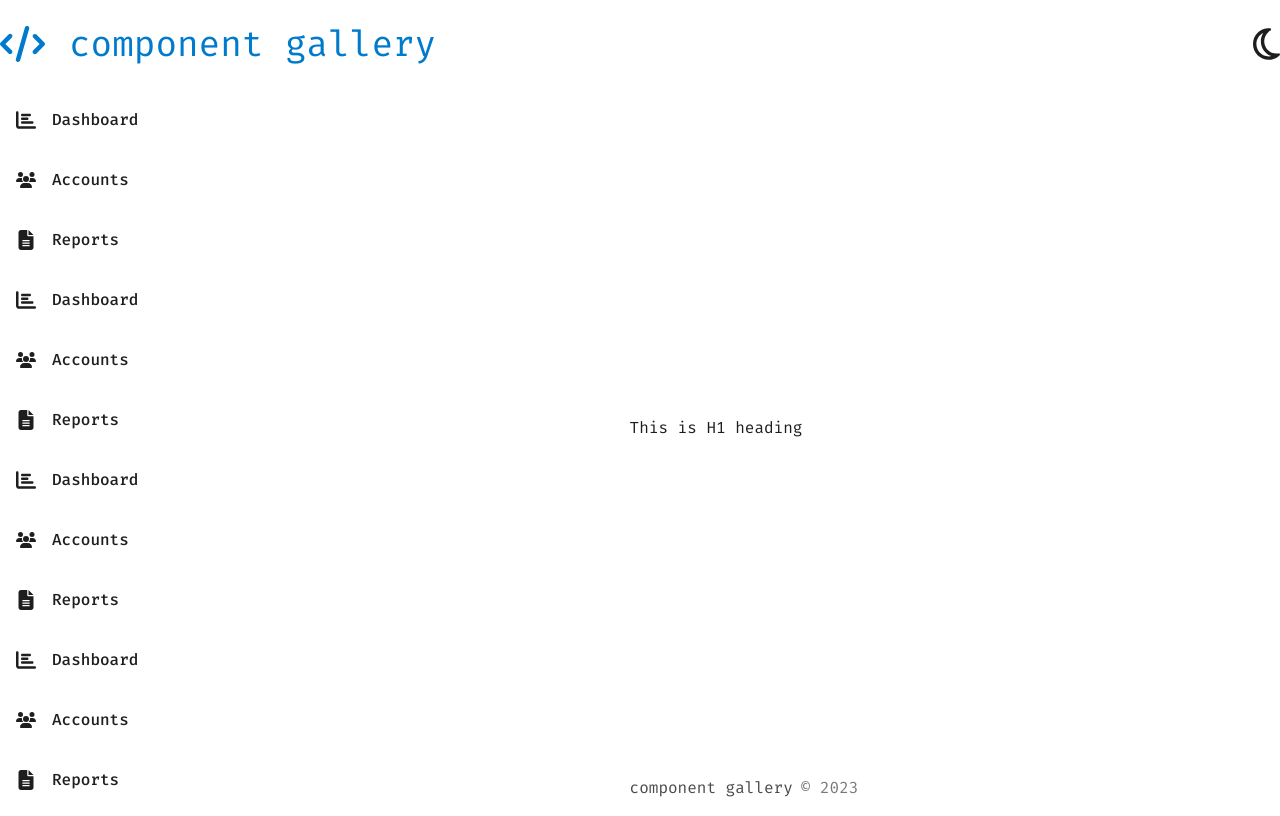
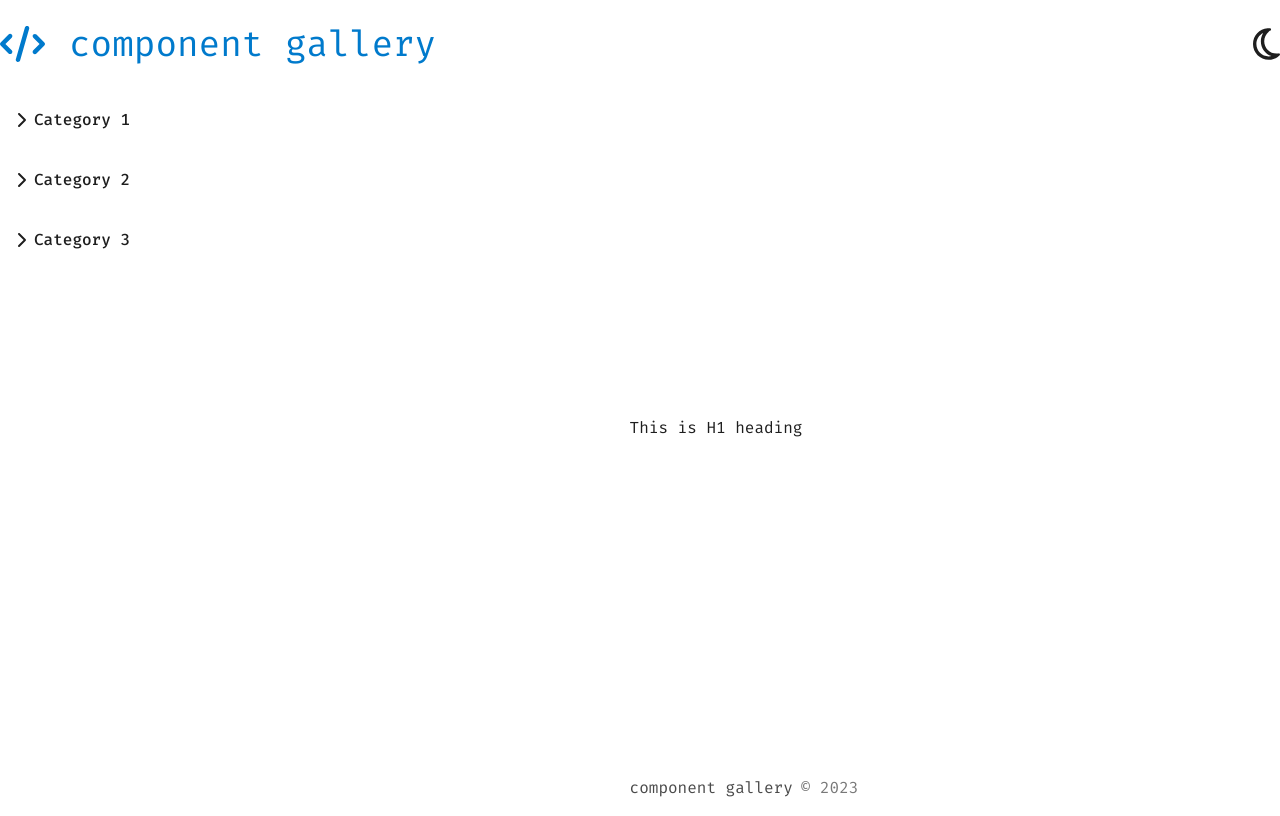
Before and after one commit to mariaantici/component-library, a Next.js app: page / in a window 1280 px wide. Built offline with nearby package versions, Linux system fonts and the light colour scheme.

Commit message:
Rf & Update Sidebar with collapsible categories

```diff
--- a/src/layouts/Sidebar.tsx
+++ b/src/layouts/Sidebar.tsx
@@ -1,53 +1,48 @@
-import { FontAwesomeIcon } from '@fortawesome/react-fontawesome';
-import { faChartBar, faUsers, faFileAlt } from '@fortawesome/free-solid-svg-icons';
+import { useReducer } from 'react';
+import categories from '@/data/sidebarData.json';
+import getIcon from './SidebarLogo';
+
+function reducer(state: number[], action: { type: "TOGGLE_DROPDOWN"; index: number }): number[] {
+    switch (action.type) {
+        case "TOGGLE_DROPDOWN":
+            if (state.includes(action.index)) {
+                return state.filter((i: number) => i !== action.index);
+            } else {
+                return [...state, action.index];
+            }
+        default:
+            return state;
+    }
+}
 
 export default function Sidebar() {
-    const links = [
-        { name: 'Dashboard', icon: faChartBar },
-        { name: 'Accounts', icon: faUsers },
-        { name: 'Reports', icon: faFileAlt },
-        { name: 'Dashboard', icon: faChartBar },
-        { name: 'Accounts', icon: faUsers },
-        { name: 'Reports', icon: faFileAlt },
-        { name: 'Dashboard', icon: faChartBar },
-        { name: 'Accounts', icon: faUsers },
-        { name: 'Reports', icon: faFileAlt },
-        { name: 'Dashboard', icon: faChartBar },
-        { name: 'Accounts', icon: faUsers },
-        { name: 'Reports', icon: faFileAlt },
-        { name: 'Dashboard', icon: faChartBar },
-        { name: 'Accounts', icon: faUsers },
-        { name: 'Reports', icon: faFileAlt },
-        { name: 'Dashboard', icon: faChartBar },
-        { name: 'Accounts', icon: faUsers },
-        { name: 'Reports', icon: faFileAlt },
-        { name: 'Dashboard', icon: faChartBar },
-        { name: 'Accounts', icon: faUsers },
-        { name: 'Reports', icon: faFileAlt },
-        { name: 'Dashboard', icon: faChartBar },
-        { name: 'Accounts', icon: faUsers },
-        { name: 'Reports', icon: faFileAlt },
-    ];
+
+    const [openIndices, dispatch] = useReducer(reducer, []);
 
     return (
-        <aside className="fixed top-20 flex flex-col w-52 h-screen overflow-y-auto justify-between flex-1 border-r border-white hide-scrollbar">
-            <nav>
-                {links.map(({ name, icon }, index) => (
-                    <a
-                        key={index}
-                        className="flex items-center px-4 py-2 mt-5 transition-colors duration-300 transform rounded-md hover:bg-gray-100 dark:hover:bg-gray-800 dark:hover:text-gray-200 hover:text-gray-700"
-                        href="#"
+        <nav className="fixed top-20 flex flex-col w-52 h-[calc(100vh-5rem)] overflow-y-auto flex-1 hide-scrollbar">
+            {categories.map(({ name, components }, index) => (
+                <div key={index} className="mt-5">
+                    <button
+                        className="flex items-center px-4 py-2 transition-colors duration-300 transform rounded-3xl hover:bg-light-blue hover:bg-opacity-10 text-left focus:outline-none"
+                        onClick={() => dispatch({ type: 'TOGGLE_DROPDOWN', index })}
                     >
-                        <FontAwesomeIcon icon={icon} className="w-5 h-5 mr-4" />
+                        {getIcon(openIndices.includes(index))}
                         <span className="font-medium">{name}</span>
-                    </a>
-                ))}
-            </nav>
-
-            <div className="flex items-center px-4 -mx-2">
-                <img className="object-cover w-10 h-10 mx-2 rounded-full" src="https://randomuser.me/api/portraits/men/32.jpg" alt="Avatar" />
-                <h4 className="mx-2 font-medium text-gray-800 dark:text-gray-200 hover:underline">John Doe</h4>
-            </div>
-        </aside >
+                    </button>
+                    {openIndices.includes(index) && (
+                        <div className="ml-8 mt-1 flex flex-col space-y-1">
+                            {components.map(({ name, href }, index) => (
+                                <a key={index} className="inline-block px-4 py-1" href={href}>
+                                    <span className="px-4 py-2 transition-colors duration-300 transform rounded-3xl hover:bg-light-blue hover:bg-opacity-10">
+                                        {name}
+                                    </span>
+                                </a>
+                            ))}
+                        </div>
+                    )}
+                </div>
+            ))}
+        </nav>
     );
-};
+}
--- a/src/styles/globals.css
+++ b/src/styles/globals.css
@@ -8,6 +8,14 @@
   }
 
   ::selection {
-    @apply text-light bg-light-blue bg-opacity-50 ;
+    @apply text-light bg-blue dark:bg-light-blue bg-opacity-50 ;
   }
 }
+
+.rotate-0 {
+  transform: rotate(0deg);
+}
+
+.rotate-90 {
+  transform: rotate(90deg);
+}
```
